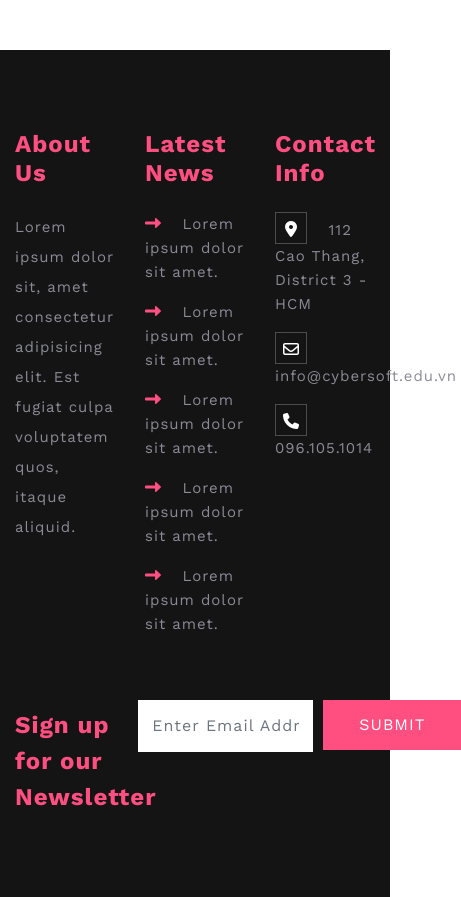
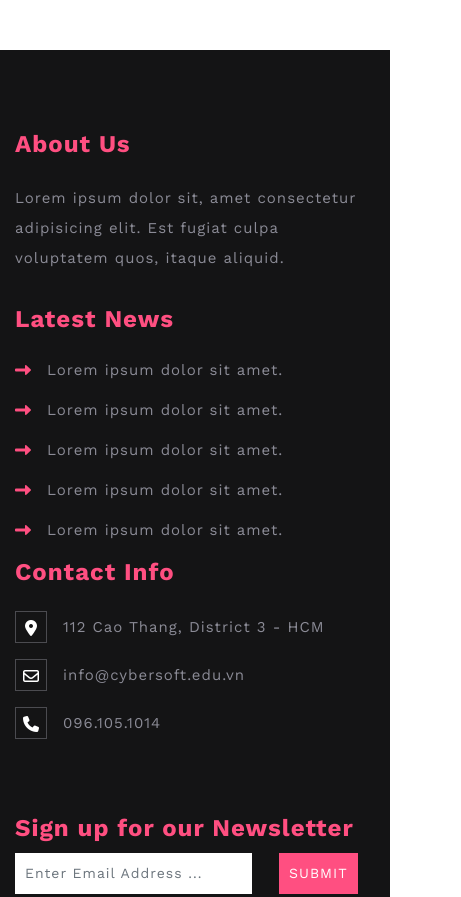
Before and after one commit to nganle2911/CyberLearn_Front-end_Foundation, a website: page Instruction-Cyber/index.html in a window 390 px wide. Shown: the part 7480-8377 px from the top of the page, 461 px wide, since content can reach past the window. Drawn offline with nearby package versions, Linux system fonts and the light colour scheme; a script that the page names is missing.

Commit message:
Responsive for Footer

```diff
--- a/Instruction-Cyber/css/style.css
+++ b/Instruction-Cyber/css/style.css
@@ -449,6 +449,8 @@ footer {
 
 .footer__link, .footer__contact {
     margin-bottom: 1rem;
+    display: flex;
+    align-items: center;
 }
 
 .footer__link i {
@@ -601,6 +603,13 @@ footer {
     .header__left a:last-child {
         margin-left: 0 !important;
     }
+
+    /* FOOTER */
+    .footer__form button, .footer__form input {
+        padding: 10px;
+        border: 0;
+        font-size: 14px;
+    }
 }
 
 @media screen and (max-width:415px) {
--- a/Instruction-Cyber/index.html
+++ b/Instruction-Cyber/index.html
@@ -407,12 +407,12 @@
         <div class="footer__top section">
             <div class="container">
                 <div class="footer__grid row">
-                    <div class="col-4">
+                    <div class="col-12 col-lg-4">
                         <h3>About Us</h3>
                         <p>Lorem ipsum dolor sit, amet consectetur adipisicing elit. Est fugiat culpa voluptatem quos, itaque
                             aliquid.</p>
                     </div>
-                    <div class="col-4">
+                    <div class="col-12 col-lg-4">
                         <h3>Latest News</h3>
                         <div class="footer__link">
                             <i class="fa fa-long-arrow-alt-right"></i>
@@ -435,7 +435,7 @@
                             <a href="#">Lorem ipsum dolor sit amet.</a>
                         </div>
                     </div>
-                    <div class="col-4">
+                    <div class="col-12 col-lg-4">
                         <h3>Contact Info</h3>
                         <div class="footer__contact">
                             <i class="fa fa-map-marker-alt"></i>
@@ -454,11 +454,11 @@
                 <div class="footer__form">
                     <form>
                         <div class="form-group form-row">
-                            <label class="col-4 col-form-label" for="emailFooter">Sign up for our Newsletter</label>
-                            <div class="col-6">
+                            <label class="col-12 col-sm-12 col-md-12 col-lg-4 col-xl-4 col-form-label" for="emailFooter">Sign up for our Newsletter</label>
+                            <div class="col-8 col-sm-8 col-md-8 col-lg-6 col-xl-6">
                                 <input type="email" class="form-control" id="emailFooter" placeholder="Enter Email Address ...">
                             </div>
-                            <div class="col-2 text-center">
+                            <div class="col-4 col-sm-4 col-md-4 col-lg-2 col-xl-2 text-center">
                                 <button type="submit" class="btn">SUBMIT</button>
                             </div>
                         </div>
```
